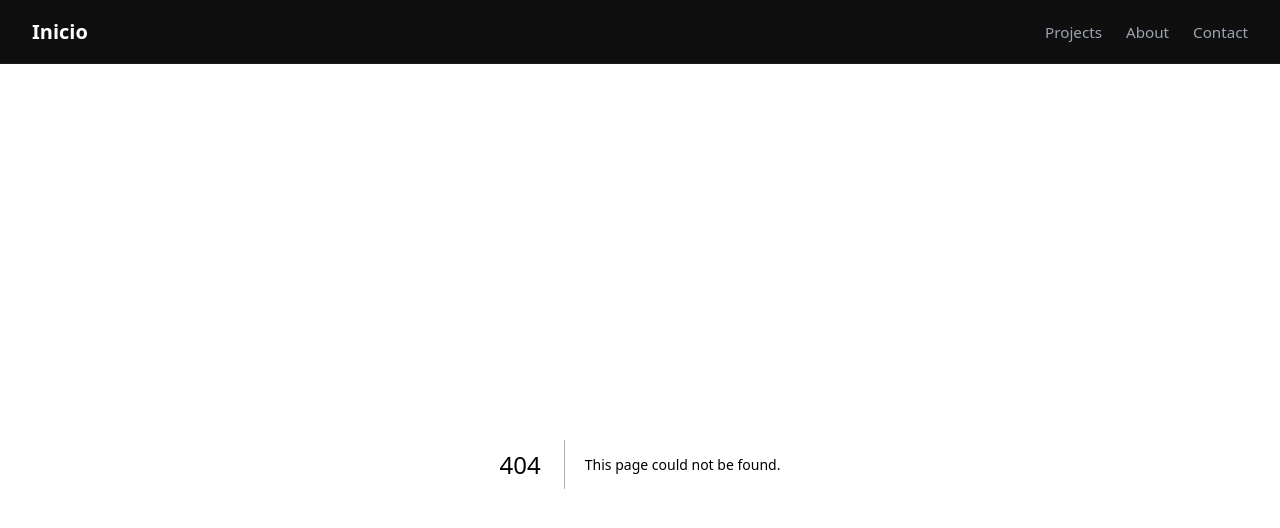
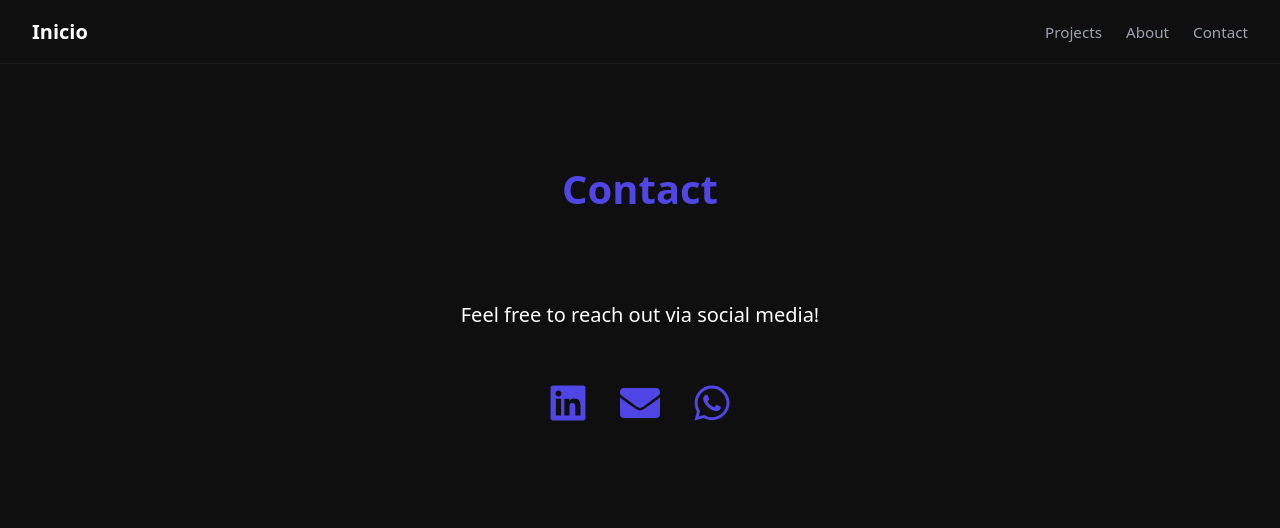
Before and after one commit to ljau/portfolio, a Next.js app: page /contact in a window 1280 px wide. Before the commit this address had no page. Shown: the top 528 px of the page. Built offline with nearby package versions, Linux system fonts and the light colour scheme.

Commit message:
Add Contact page and form components; include react-icons for social media links and styled-components for styling

```diff
--- a/package.json
+++ b/package.json
@@ -13,6 +13,7 @@
     "next": "16.1.0",
     "react": "19.2.3",
     "react-dom": "19.2.3",
+    "react-icons": "^5.5.0",
     "styled-components": "^6.1.19"
   },
   "devDependencies": {
--- /dev/null
+++ b/src/app/contact/page.tsx
@@ -0,0 +1,35 @@
+'use client';
+
+import { Container, Title, Subtitle, IconsWrapper, IconLink } from './styles';
+import { FaLinkedin, FaEnvelope, FaWhatsapp } from 'react-icons/fa';
+
+export default function ContactPage() {
+    return (
+        <Container>
+            <Title>Contact </Title>
+            <Subtitle>Feel free to reach out via social media!</Subtitle>
+
+            <IconsWrapper>
+                <IconLink
+                    href="https://www.linkedin.com/in/ljau"
+                    target="_blank"
+                    aria-label="LinkedIn"
+                >
+                    <FaLinkedin />
+                </IconLink>
+
+                <IconLink href="mailto:ljau07@gmail.com" target="_blank" aria-label="Email">
+                    <FaEnvelope />
+                </IconLink>
+
+                <IconLink
+                    href="https://wa.me/523121203328"
+                    target="_blank"
+                    aria-label="WhatsApp"
+                >
+                    <FaWhatsapp />
+                </IconLink>
+            </IconsWrapper>
+        </Container>
+    );
+}
--- /dev/null
+++ b/src/app/contact/styles.ts
@@ -0,0 +1,39 @@
+import styled from 'styled-components';
+
+export const Container = styled.section`
+  max-width: 600px;
+  margin: 0 auto;
+  padding: 4rem 1rem;
+  display: flex;
+  flex-direction: column;
+  gap: 2rem;
+  align-items: center;
+`;
+
+export const Title = styled.h1`
+  font-size: 2.5rem;
+  font-weight: bold;
+  color: ${({ theme }) => theme.colors.primary};
+`;
+
+export const Subtitle = styled.p`
+  font-size: 1.25rem;
+  color: ${({ theme }) => theme.colors.text};
+  text-align: center;
+`;
+
+export const IconsWrapper = styled.div`
+  display: flex;
+  gap: 2rem;
+  font-size: 2.5rem;
+`;
+
+export const IconLink = styled.a`
+  color: ${({ theme }) => theme.colors.primary};
+  transition: transform 0.2s ease, color 0.2s ease;
+
+  &:hover {
+    transform: translateY(-4px);
+    color: #4f46e5;
+  }
+`;
--- /dev/null
+++ b/src/components/ContactForm/styles.ts
@@ -0,0 +1,37 @@
+import styled from 'styled-components';
+
+export const Form = styled.form`
+  display: flex;
+  flex-direction: column;
+  gap: 1rem;
+`;
+
+export const Input = styled.input`
+  padding: 0.75rem 1rem;
+  border: 1px solid ${({ theme }) => theme.colors.surface};
+  border-radius: 6px;
+  font-size: 1rem;
+`;
+
+export const Textarea = styled.textarea`
+  padding: 0.75rem 1rem;
+  border: 1px solid ${({ theme }) => theme.colors.surface};
+  border-radius: 6px;
+  font-size: 1rem;
+  min-height: 150px;
+`;
+
+export const Button = styled.button`
+  background-color: ${({ theme }) => theme.colors.primary};
+  color: #fff;
+  padding: 0.75rem 1.5rem;
+  border: none;
+  border-radius: 6px;
+  font-size: 1rem;
+  cursor: pointer;
+  transition: background 0.3s ease;
+
+  &:hover {
+    background-color: #4f46e5;
+  }
+`;
```
Also changed, not shown: src/components/ContactForm/index.tsx (added, +19 -0 lines), 1 other file (tests, documents, lock files or other folders).
